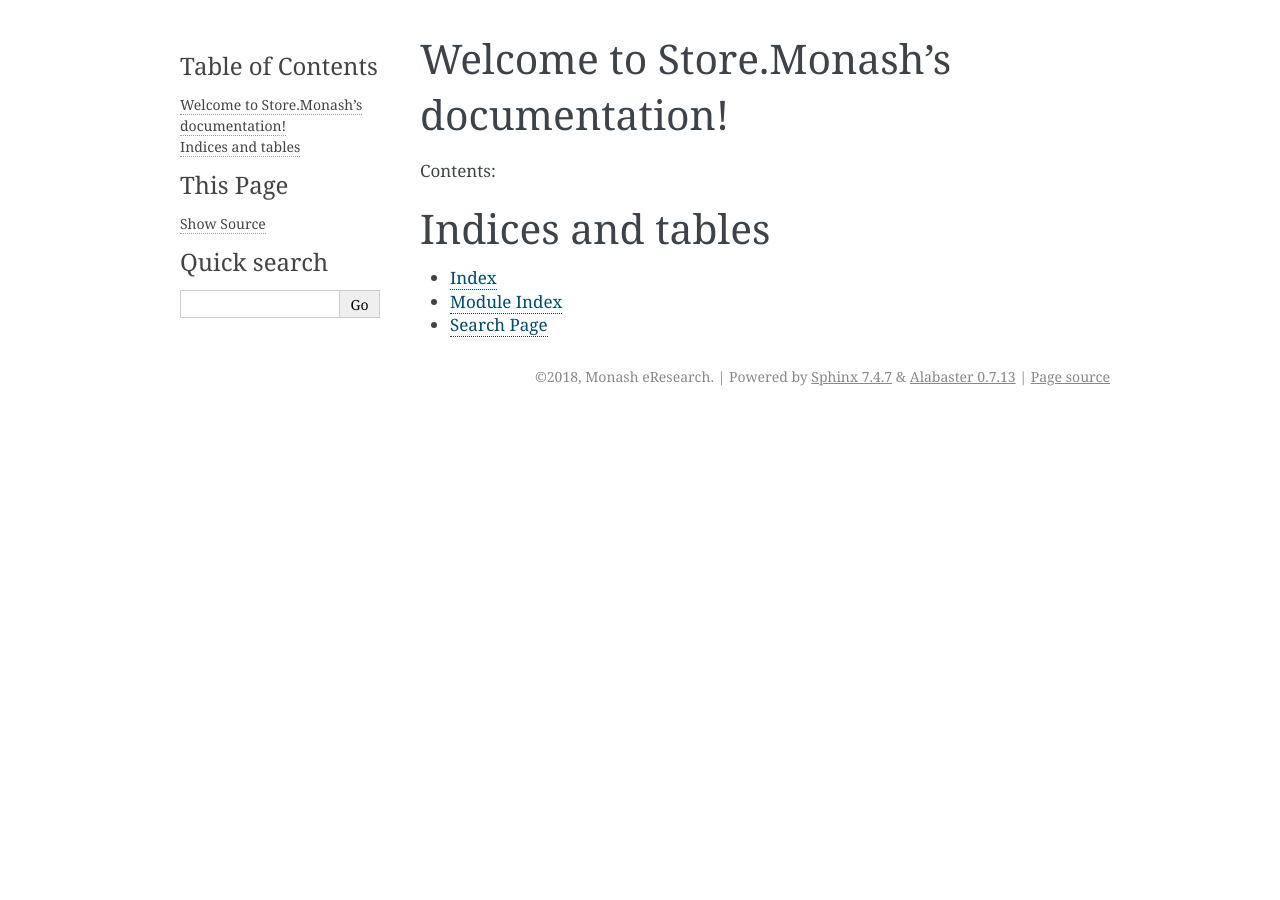
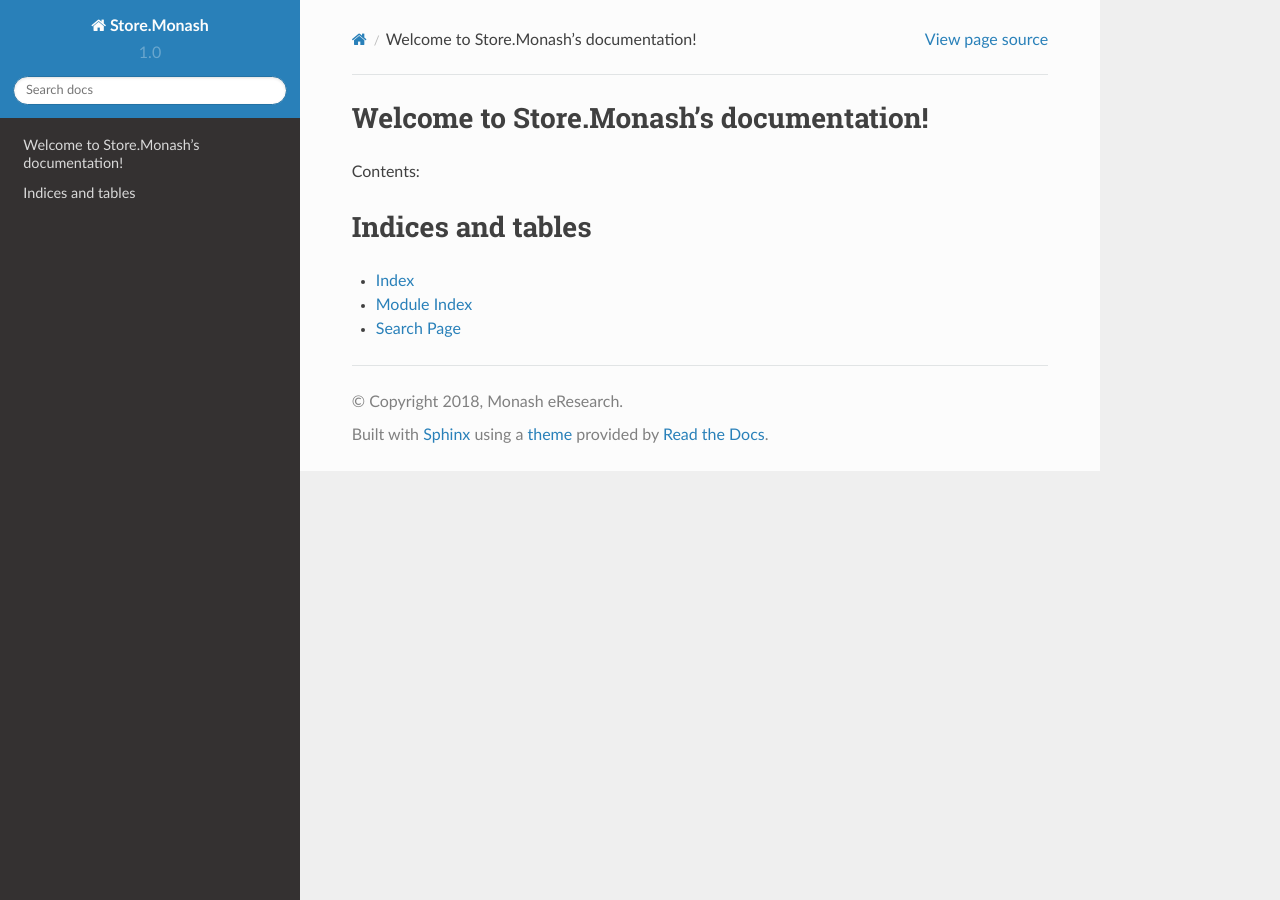
Before and after one commit to monash-merc/store.monash, a Sphinx documentation site: the page built from docs/source/index.rst, in a window 1280 px wide. Built offline with Sphinx 7.4.7 and the Read the Docs theme 2.0.0, drawn with Linux system fonts in a browser that asks for light colours.

Commit message:
Switching to Sphinx ReadTheDocs theme

```diff
--- a/docs/source/conf.py
+++ b/docs/source/conf.py
@@ -15,6 +15,8 @@
 import sys
 import os
 import shlex
+
+import sphinx_rtd_theme
 
 # If extensions (or modules to document with autodoc) are in another directory,
 # add these directories to sys.path here. If the directory is relative to the
@@ -108,7 +110,7 @@
 
 # The theme to use for HTML and HTML Help pages.  See the documentation for
 # a list of builtin themes.
-html_theme = 'alabaster'
+html_theme = "sphinx_rtd_theme"
 
 # Theme options are theme-specific and customize the look and feel of a theme
 # further.  For a list of options available for each theme, see the
--- /dev/null
+++ b/requirements.txt
@@ -0,0 +1 @@
+sphinx-rtd-theme==0.4.0
```
